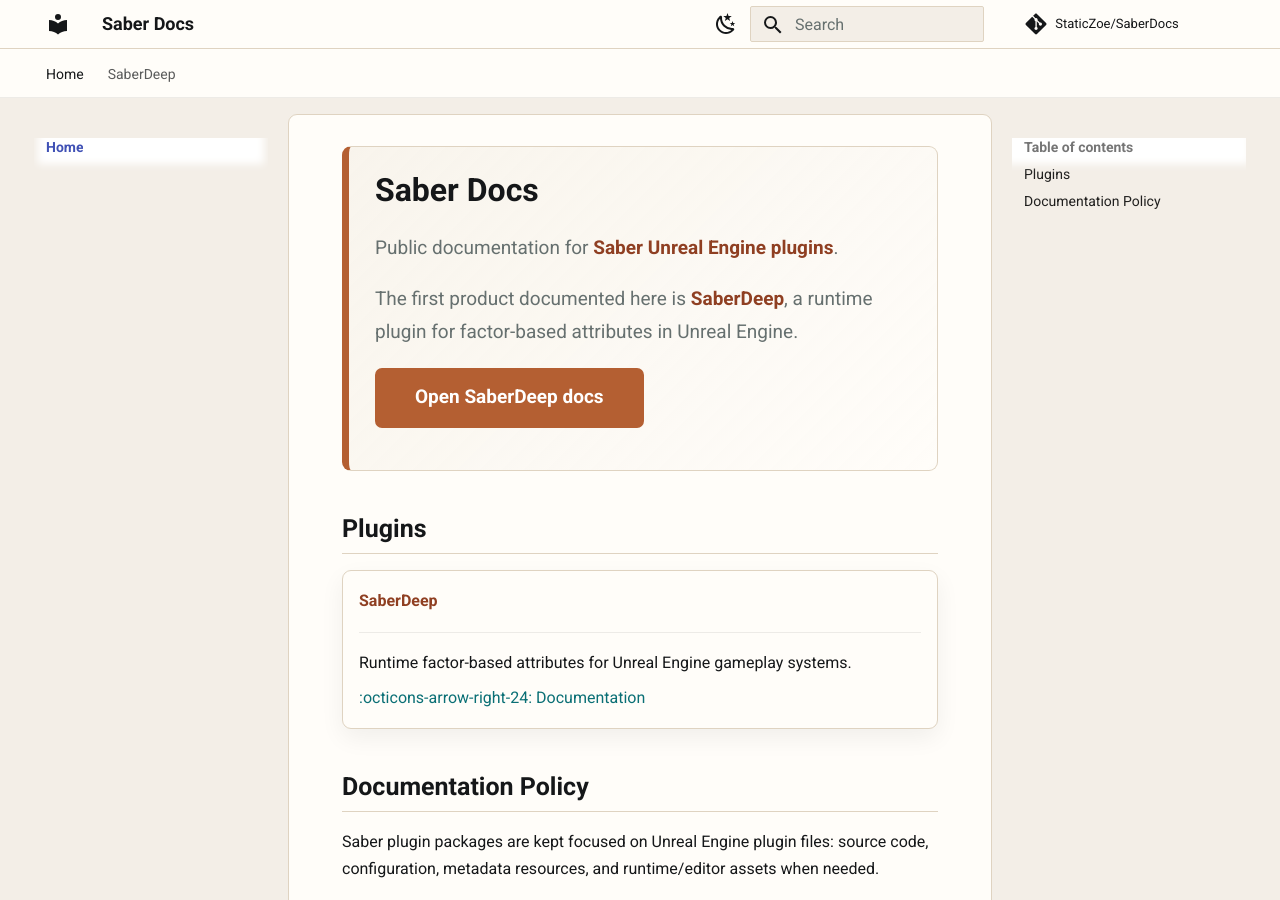
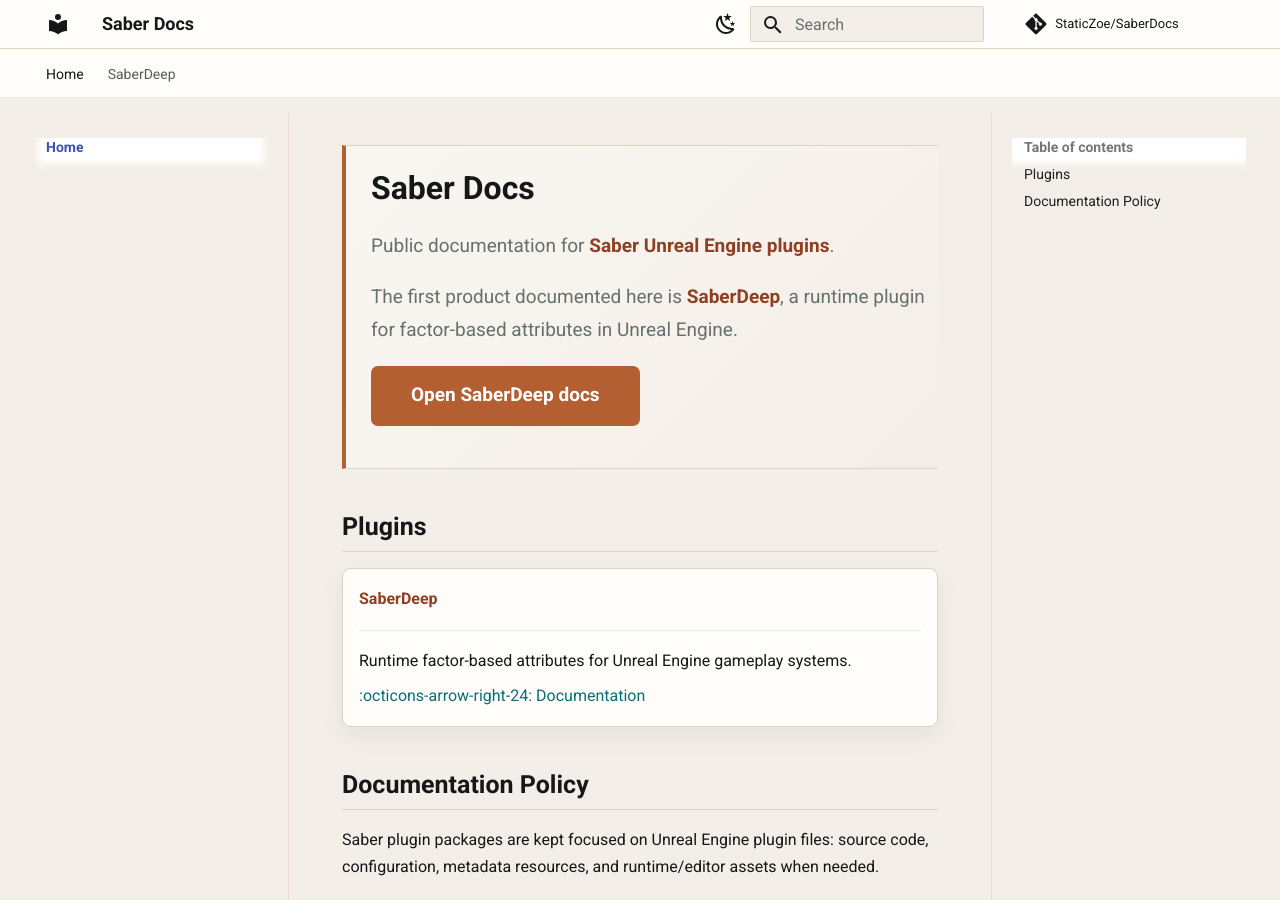
Before and after one commit to StaticZoe/SaberDocs, an MkDocs documentation site: the page built from docs/index.md, in a window 1280 px wide and 900 px high. Built offline with MkDocs 1.6.1 and Material for MkDocs 9.7.7, drawn with Linux system fonts in a browser that asks for light colours; comment, search, counter and statistics services are not loaded.

Commit message:
Lighten SaberDocs content framing

```diff
--- a/docs/stylesheets/saber.css
+++ b/docs/stylesheets/saber.css
@@ -95,7 +95,7 @@
 }
 
 .md-content {
-  background: var(--saber-content-bg);
+  background: transparent;
 }
 
 .md-typeset {
@@ -160,12 +160,12 @@
 
 .md-typeset .saber-hero {
   background:
-    linear-gradient(135deg, color-mix(in srgb, var(--saber-panel-soft) 84%, transparent), var(--saber-panel));
-  border: 1px solid var(--saber-border);
-  border-left: 0.35rem solid var(--saber-accent);
-  border-radius: 0.45rem;
+    linear-gradient(135deg, color-mix(in srgb, var(--saber-panel) 54%, transparent), transparent);
+  border-top: 1px solid var(--saber-border);
+  border-bottom: 1px solid var(--saber-border);
+  border-left: 0.22rem solid var(--saber-accent);
   margin: 0 0 1.6rem;
-  padding: 1.15rem 1.3rem;
+  padding: 1.1rem 0 1.15rem 1.25rem;
 }
 
 .md-typeset .saber-hero h1 {
@@ -230,8 +230,9 @@
   }
 
   .md-content {
-    border: 1px solid var(--saber-border);
-    border-radius: 0.45rem;
+    border-left: 1px solid color-mix(in srgb, var(--saber-border) 58%, transparent);
+    border-right: 1px solid color-mix(in srgb, var(--saber-border) 58%, transparent);
+    border-radius: 0;
     min-height: calc(100vh - 7rem);
   }
 
```
